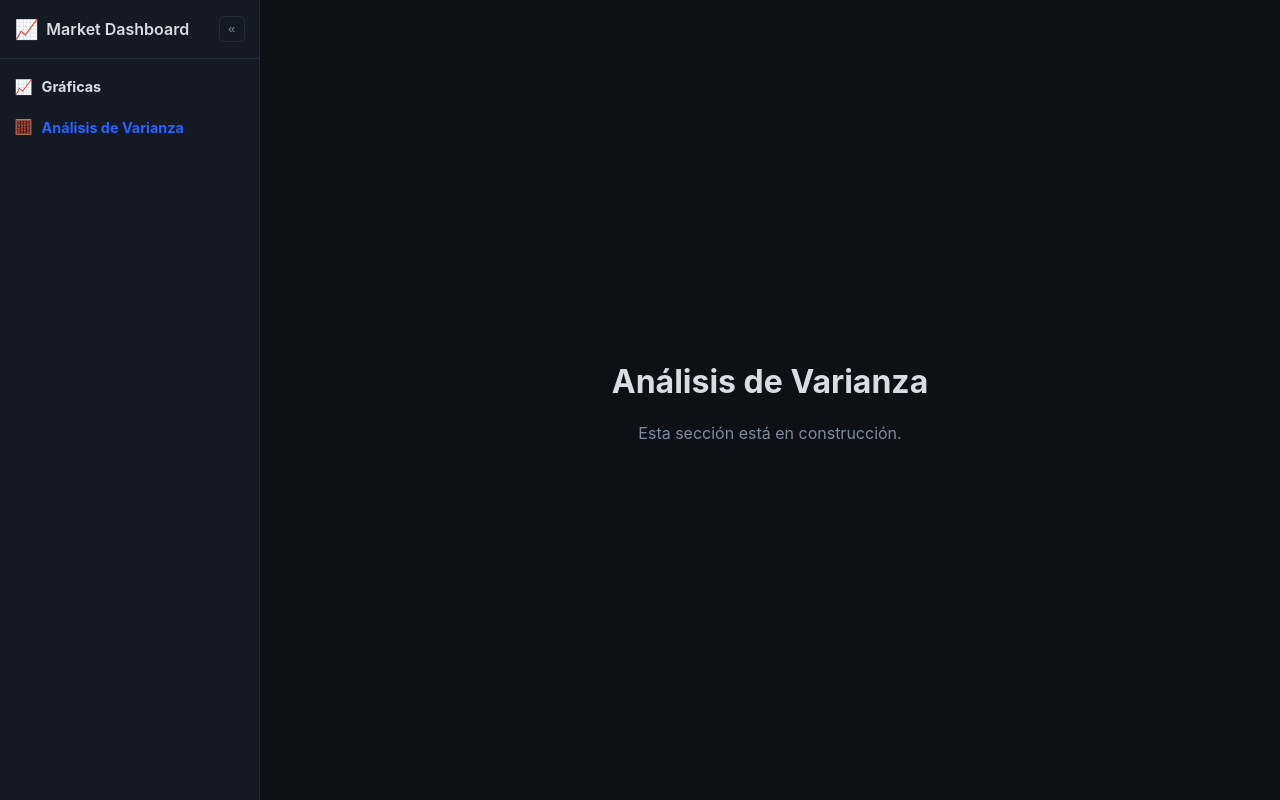
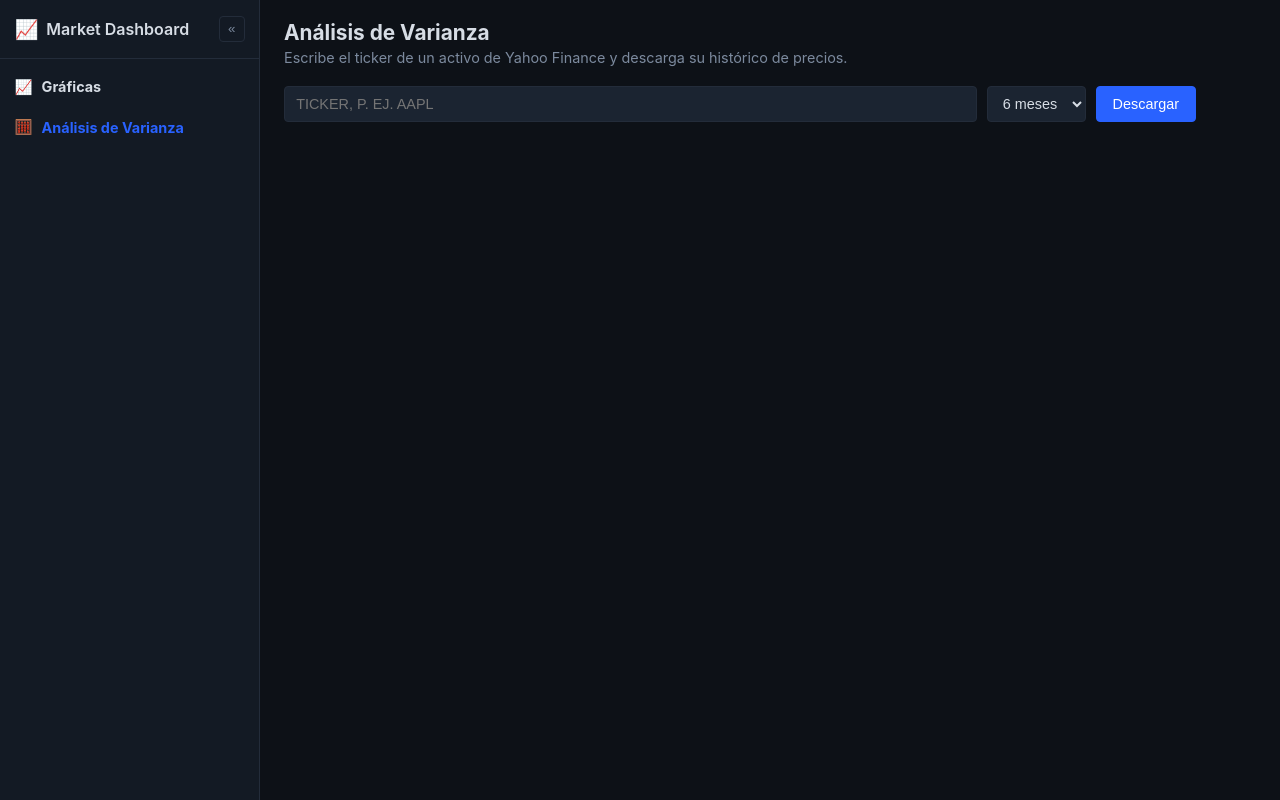
Before and after one commit to Sebas-Duquee/pizzza-on-fridays, a Flask app: page /analisis-varianza/ in a window 1280 px wide. Run offline with Flask 3, Linux system fonts and the light colour scheme.

Commit message:
Añade formulario de descarga de precios en Análisis de Varianza
- Input de ticker + selector de rango + botón 'Descargar': pide el
  histórico a la API existente (/api/candles) y lo pinta en tabla
  (fecha, apertura, máximo, mínimo, cierre, volumen)
- Botón 'Descargar precios a CSV': exporta la tabla actual a un
  archivo .csv generado en el navegador (sin endpoint nuevo)
- Estilos para el formulario, estado de carga/error y la tabla
- Tests ampliados para cubrir los nuevos elementos de la vista

Co-Authored-By: Claude Sonnet 5 <noreply@anthropic.com>
Claude-Session: https://claude.ai/code/session_01Hx68ncs77cMs4UYCUpJhvL

```diff
--- a/app/static/css/style.css
+++ b/app/static/css/style.css
@@ -295,19 +295,130 @@ a {
   font-size: 0.9rem;
 }
 
-.blank-page {
-  display: flex;
-  flex-direction: column;
-  align-items: center;
-  justify-content: center;
-  height: 100vh;
-  text-align: center;
-  color: var(--text-muted);
+/* ---------- Análisis de Varianza ---------- */
+
+.varianza-page {
+  padding: 1.25rem 1.5rem;
+  max-width: 960px;
 }
 
-.blank-page h1 {
+.varianza-header h1 {
+  margin: 0 0 0.25rem;
+  font-size: 1.3rem;
+}
+
+.varianza-header__hint {
+  color: var(--text-muted);
+  margin: 0 0 1.25rem;
+  font-size: 0.9rem;
+}
+
+.varianza-form {
+  display: flex;
+  gap: 0.6rem;
+  flex-wrap: wrap;
+  margin-bottom: 0.75rem;
+}
+
+.varianza-form__input,
+.varianza-form__select {
+  background: var(--bg-elevated);
+  border: 1px solid var(--border);
   color: var(--text);
-  margin-bottom: 0.4rem;
+  padding: 0.5rem 0.7rem;
+  border-radius: 4px;
+  font-size: 0.9rem;
+}
+
+.varianza-form__input {
+  flex: 1;
+  min-width: 140px;
+  text-transform: uppercase;
+}
+
+.varianza-form__btn {
+  background: var(--accent);
+  border: 1px solid var(--accent);
+  color: #fff;
+  padding: 0.5rem 1rem;
+  border-radius: 4px;
+  font-size: 0.9rem;
+  cursor: pointer;
+}
+
+.varianza-form__btn:hover {
+  filter: brightness(1.1);
+}
+
+.varianza-form__btn:disabled {
+  opacity: 0.6;
+  cursor: default;
+}
+
+.varianza-form__btn--secondary {
+  background: transparent;
+  border-color: var(--border);
+  color: var(--text);
+}
+
+.varianza-status {
+  color: var(--text-muted);
+  font-size: 0.85rem;
+  margin: 0 0 1rem;
+}
+
+.varianza-status.is-error {
+  color: var(--down);
+}
+
+.varianza-result__toolbar {
+  display: flex;
+  justify-content: space-between;
+  align-items: center;
+  flex-wrap: wrap;
+  gap: 0.5rem;
+  margin-bottom: 0.6rem;
+  color: var(--text-muted);
+  font-size: 0.85rem;
+}
+
+.varianza-table-wrap {
+  overflow: auto;
+  border: 1px solid var(--border);
+  border-radius: 6px;
+  max-height: 60vh;
+}
+
+.varianza-table {
+  width: 100%;
+  border-collapse: collapse;
+  font-size: 0.85rem;
+  font-variant-numeric: tabular-nums;
+}
+
+.varianza-table th,
+.varianza-table td {
+  padding: 0.45rem 0.7rem;
+  text-align: right;
+  border-bottom: 1px solid var(--border);
+  white-space: nowrap;
+}
+
+.varianza-table th:first-child,
+.varianza-table td:first-child {
+  text-align: left;
+}
+
+.varianza-table thead th {
+  position: sticky;
+  top: 0;
+  background: var(--bg-elevated);
+  color: var(--text-muted);
+  font-weight: 600;
+}
+
+.varianza-table tbody tr:hover {
+  background: var(--bg-elevated);
 }
 
 /* ---------- Responsive ---------- */
--- /dev/null
+++ b/app/static/js/varianza.js
@@ -0,0 +1,116 @@
+/**
+ * Vista "Análisis de Varianza": pide el histórico de un ticker a la API
+ * (la misma que usa el gráfico), lo muestra en tabla y permite exportarlo
+ * a CSV.
+ */
+(function () {
+  "use strict";
+
+  const form = document.getElementById("varianza-form");
+  if (!form) return; // esta página no está montada
+
+  const tickerInput = document.getElementById("ticker-input");
+  const rangeSelect = document.getElementById("range-select");
+  const fetchBtn = document.getElementById("fetch-btn");
+  const statusEl = document.getElementById("varianza-status");
+  const resultEl = document.getElementById("varianza-result");
+  const tableBody = document.getElementById("varianza-table-body");
+  const summaryEl = document.getElementById("result-summary");
+  const downloadBtn = document.getElementById("download-csv-btn");
+
+  let currentTicker = "";
+  let currentRows = [];
+
+  function setStatus(message, isError) {
+    statusEl.hidden = !message;
+    statusEl.textContent = message || "";
+    statusEl.classList.toggle("is-error", Boolean(isError));
+  }
+
+  function fmtNumber(value) {
+    return Number(value).toLocaleString("es-ES", { minimumFractionDigits: 2, maximumFractionDigits: 4 });
+  }
+
+  function fmtDate(unixSeconds) {
+    return new Date(unixSeconds * 1000).toLocaleDateString("es-ES", {
+      year: "numeric",
+      month: "2-digit",
+      day: "2-digit",
+    });
+  }
+
+  function renderTable(rows) {
+    const fragment = document.createDocumentFragment();
+    // Más reciente primero.
+    [...rows].reverse().forEach((row) => {
+      const tr = document.createElement("tr");
+      tr.innerHTML = `
+        <td>${fmtDate(row.time)}</td>
+        <td>${fmtNumber(row.open)}</td>
+        <td>${fmtNumber(row.high)}</td>
+        <td>${fmtNumber(row.low)}</td>
+        <td>${fmtNumber(row.close)}</td>
+        <td>${row.volume.toLocaleString("es-ES")}</td>
+      `;
+      fragment.appendChild(tr);
+    });
+    tableBody.replaceChildren(fragment);
+  }
+
+  function toCsv(rows) {
+    const header = "Fecha,Apertura,Maximo,Minimo,Cierre,Volumen";
+    const lines = rows.map((row) => [fmtDate(row.time), row.open, row.high, row.low, row.close, row.volume].join(","));
+    return [header, ...lines].join("\n");
+  }
+
+  function triggerDownload(filename, content) {
+    const blob = new Blob([content], { type: "text/csv;charset=utf-8;" });
+    const url = URL.createObjectURL(blob);
+    const link = document.createElement("a");
+    link.href = url;
+    link.download = filename;
+    document.body.appendChild(link);
+    link.click();
+    link.remove();
+    URL.revokeObjectURL(url);
+  }
+
+  form.addEventListener("submit", (event) => {
+    event.preventDefault();
+    const ticker = tickerInput.value.trim().toUpperCase();
+    if (!ticker) return;
+
+    fetchBtn.disabled = true;
+    resultEl.hidden = true;
+    setStatus(`Descargando ${ticker}…`);
+
+    fetch(`/api/candles/${encodeURIComponent(ticker)}?range=${rangeSelect.value}&interval=1d`)
+      .then((res) => {
+        if (!res.ok) throw new Error("api-error");
+        return res.json();
+      })
+      .then((rows) => {
+        if (!Array.isArray(rows) || rows.length === 0) {
+          setStatus(`No se encontraron datos para "${ticker}". Verifica el ticker.`, true);
+          return;
+        }
+        currentTicker = ticker;
+        currentRows = rows;
+        renderTable(rows);
+        summaryEl.textContent = `${ticker} · ${rows.length} registros`;
+        resultEl.hidden = false;
+        setStatus("");
+      })
+      .catch(() => {
+        setStatus(`Ocurrió un error al descargar "${ticker}". Verifica el ticker e inténtalo de nuevo.`, true);
+      })
+      .finally(() => {
+        fetchBtn.disabled = false;
+      });
+  });
+
+  downloadBtn.addEventListener("click", () => {
+    if (!currentRows.length) return;
+    triggerDownload(`${currentTicker}_precios.csv`, toCsv(currentRows));
+  });
+})();
--- a/app/views/varianza.html
+++ b/app/views/varianza.html
@@ -3,8 +3,61 @@
 {% block title %}Análisis de Varianza · Market Dashboard{% endblock %}
 
 {% block content %}
-<div class="blank-page">
-  <h1>Análisis de Varianza</h1>
-  <p class="blank-page__hint">Esta sección está en construcción.</p>
+<div class="varianza-page" id="varianza-page">
+  <header class="varianza-header">
+    <h1>Análisis de Varianza</h1>
+    <p class="varianza-header__hint">
+      Escribe el ticker de un activo de Yahoo Finance y descarga su histórico de precios.
+    </p>
+  </header>
+
+  <form class="varianza-form" id="varianza-form">
+    <input
+      type="text"
+      id="ticker-input"
+      class="varianza-form__input"
+      placeholder="Ticker, p. ej. AAPL"
+      autocomplete="off"
+      required
+    >
+    <select id="range-select" class="varianza-form__select">
+      <option value="1mo">1 mes</option>
+      <option value="6mo" selected>6 meses</option>
+      <option value="1y">1 año</option>
+      <option value="5y">5 años</option>
+      <option value="max">Todo</option>
+    </select>
+    <button type="submit" class="varianza-form__btn" id="fetch-btn">Descargar</button>
+  </form>
+
+  <p class="varianza-status" id="varianza-status" hidden></p>
+
+  <div class="varianza-result" id="varianza-result" hidden>
+    <div class="varianza-result__toolbar">
+      <span id="result-summary"></span>
+      <button type="button" class="varianza-form__btn varianza-form__btn--secondary" id="download-csv-btn">
+        Descargar precios a CSV
+      </button>
+    </div>
+    <div class="varianza-table-wrap">
+      <table class="varianza-table" id="varianza-table">
+        <thead>
+          <tr>
+            <th>Fecha</th>
+            <th>Apertura</th>
+            <th>Máximo</th>
+            <th>Mínimo</th>
+            <th>Cierre</th>
+            <th>Volumen</th>
+          </tr>
+        </thead>
+        <tbody id="varianza-table-body"></tbody>
+      </table>
+    </div>
+  </div>
 </div>
 {% endblock %}
+
+{% block scripts %}
+<script src="{{ url_for('static', filename='js/varianza.js') }}"></script>
+{% endblock %}
```
Also changed, not shown: tests/test_routes.py (+2 -0 lines).
